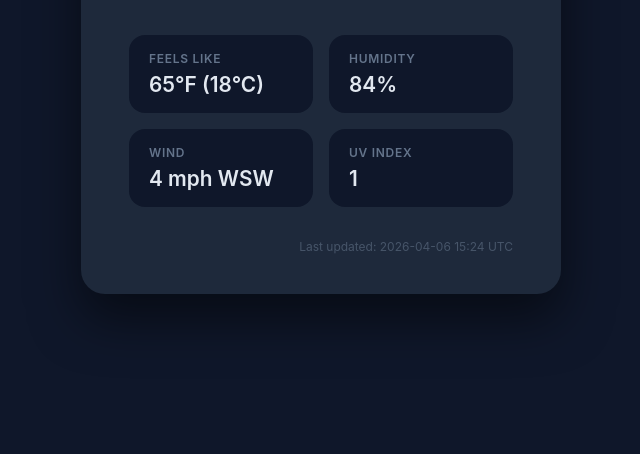
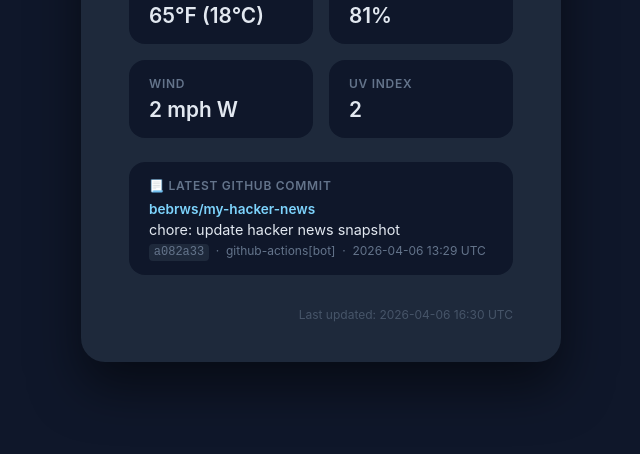
Before and after one commit to bebrws/test-claude-tasks, a plain HTML site: page index.html in a window 1280 px wide. Shown: the part 346-800 px from the top of the page, without its empty margins (319-959 px from the left). Drawn offline with Linux system fonts and the light colour scheme.

Commit message:
chore: update weather 2026-04-06 16:23 UTC

```diff
--- a/index.html
+++ b/index.html
@@ -82,6 +82,41 @@
       font-weight: 600;
       color: #e2e8f0;
     }
+    .commit {
+      margin-top: 1.5rem;
+      background: #0f172a;
+      border-radius: 1rem;
+      padding: 1rem 1.25rem;
+    }
+    .commit-label {
+      font-size: 0.75rem;
+      font-weight: 600;
+      letter-spacing: 0.06em;
+      text-transform: uppercase;
+      color: #64748b;
+      margin-bottom: 0.5rem;
+    }
+    .commit-repo {
+      font-size: 0.85rem;
+      font-weight: 600;
+      color: #7dd3fc;
+      margin-bottom: 0.25rem;
+    }
+    .commit-msg {
+      font-size: 0.9rem;
+      color: #e2e8f0;
+      margin-bottom: 0.35rem;
+    }
+    .commit-meta {
+      font-size: 0.75rem;
+      color: #64748b;
+    }
+    .commit-sha {
+      font-family: "SF Mono", "Fira Code", monospace;
+      background: #1e293b;
+      padding: 0.1em 0.4em;
+      border-radius: 4px;
+    }
     .updated {
       margin-top: 2rem;
       font-size: 0.75rem;
@@ -94,12 +129,12 @@
   <div class="card">
     <div class="location">San Diego, CA &middot; 92101</div>
     <div class="weather-main">
-      <span class="emoji">&#x2601;&#xFE0F;</span>
+      <span class="emoji">&#x26C5;</span>
       <div>
         <div class="temp">65&deg;F<span class="temp-c">(18&deg;C)</span></div>
       </div>
     </div>
-    <div class="condition">Overcast</div>
+    <div class="condition">Partly Cloudy</div>
     <div class="stats">
       <div class="stat">
         <div class="stat-label">Feels Like</div>
@@ -107,18 +142,28 @@
       </div>
       <div class="stat">
         <div class="stat-label">Humidity</div>
-        <div class="stat-value">84%</div>
+        <div class="stat-value">81%</div>
       </div>
       <div class="stat">
         <div class="stat-label">Wind</div>
-        <div class="stat-value">4 mph WSW</div>
+        <div class="stat-value">2 mph W</div>
       </div>
       <div class="stat">
         <div class="stat-label">UV Index</div>
-        <div class="stat-value">1</div>
+        <div class="stat-value">2</div>
       </div>
     </div>
-    <div class="updated">Last updated: 2026-04-06 15:24 UTC</div>
+    <div class="commit">
+      <div class="commit-label">&#128195; Latest GitHub Commit</div>
+      <div class="commit-repo">bebrws/my-hacker-news</div>
+      <div class="commit-msg">chore: update hacker news snapshot</div>
+      <div class="commit-meta">
+        <span class="commit-sha">a082a33</span>
+        &nbsp;&middot;&nbsp; github-actions[bot]
+        &nbsp;&middot;&nbsp; 2026-04-06 13:29 UTC
+      </div>
+    </div>
+    <div class="updated">Last updated: 2026-04-06 16:30 UTC</div>
   </div>
 </body>
 </html>
```
